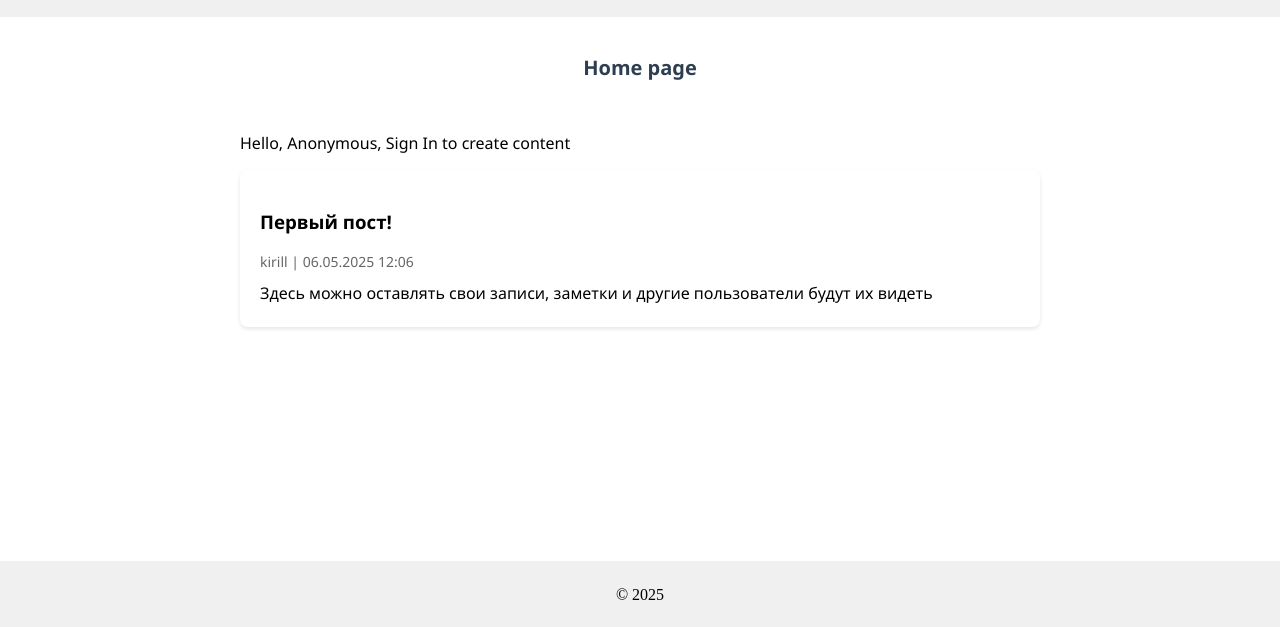
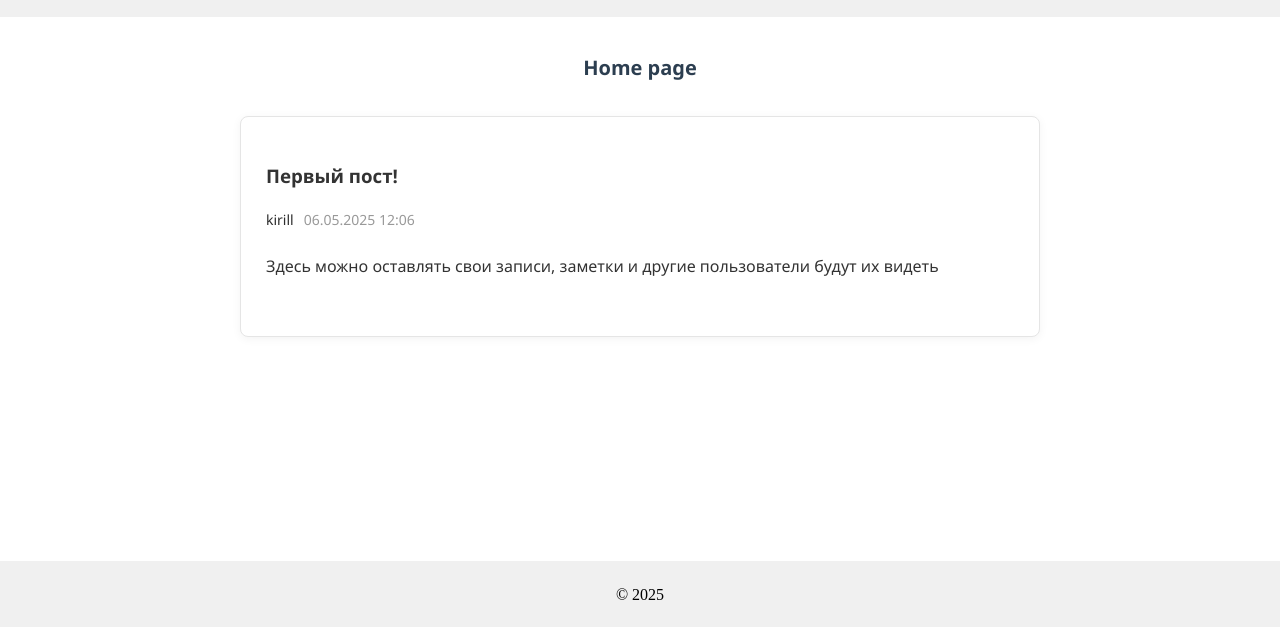
Before and after one commit to never-never-more/fastapi-project, a FastAPI app: page / in a window 1280 px wide. Shown: the part 56-683 px from the top of the page. Run offline with FastAPI, Linux system fonts and the light colour scheme.

Commit message:
write post form with habr style

```diff
--- a/static/site.css
+++ b/static/site.css
@@ -133,43 +133,114 @@ form a {
     margin-top: 3px;
 }
 
-/* Оформление блога */
+
+/*  Оформление блога ----------------------------------------------------------- */
+
+/* Общий контейнер блога */
 .blog-container {
     max-width: 800px;
     margin: 0 auto;
     padding: 20px;
+    font-family: 'Segoe UI', 'Helvetica Neue', Arial, sans-serif;
+    line-height: 1.6;
+    color: #333;
 }
 
-.create-post {
-    background: #f5f5f5;
-    padding: 20px;
-    border-radius: 8px;
+/* Заголовок поста */
+.post-title {
+    font-size: 24px;
+    font-weight: 700;
+    margin-bottom: 15px;
+    color: #2d2d2d;
+}
+
+/* Мета-информация (автор, дата) */
+.post-meta {
+    display: flex;
+    align-items: center;
+    margin-bottom: 20px;
+    font-size: 14px;
+    color: #757575;
+}
+
+.post-meta .author {
+    font-weight: 500;
+    color: #2d2d2d;
+    margin-right: 10px;
+}
+
+.post-meta .date {
+    color: #999;
+}
+
+/* Содержимое поста */
+.post-content {
+    font-size: 16px;
+    line-height: 1.8;
     margin-bottom: 30px;
 }
 
-.create-post textarea {
+.post-content p {
+    margin-bottom: 20px;
+}
+
+/* Карточка поста */
+.post-card {
+    background: #fff;
+    border-radius: 8px;
+    padding: 25px;
+    margin-bottom: 30px;
+    box-shadow: 0 2px 10px rgba(0, 0, 0, 0.05);
+    border: 1px solid #e5e5e5;
+}
+
+/* Кнопки и интерактивные элементы */
+.post-actions {
+    display: flex;
+    gap: 15px;
+    margin-top: 20px;
+}
+
+.btn {
+    padding: 8px 16px;
+    border-radius: 4px;
+    font-size: 14px;
+    cursor: pointer;
+    border: none;
+}
+
+.btn-primary {
+    background: #3d7ab6;
+    color: white;
+}
+
+.btn-outline {
+    background: none;
+    border: 1px solid #d9d9d9;
+    color: #3d7ab6;
+}
+
+/* Форма создания поста */
+.create-post-form {
+    background: #f9f9f9;
+    padding: 25px;
+    border-radius: 8px;
+    margin-bottom: 40px;
+}
+
+.form-group {
+    margin-bottom: 20px;
+}
+
+.form-control {
     width: 100%;
-    min-height: 100px;
     padding: 10px;
-    margin-bottom: 10px;
     border: 1px solid #ddd;
     border-radius: 4px;
+    font-size: 16px;
 }
 
-.post {
-    background: white;
-    padding: 20px;
-    margin-bottom: 20px;
-    border-radius: 8px;
-    box-shadow: 0 2px 4px rgba(0,0,0,0.1);
+textarea.form-control {
+    min-height: 150px;
+    resize: vertical;
 }
-
-.post-meta {
-    color: #666;
-    font-size: 14px;
-    margin: 10px 0;
-}
-
-.post-content {
-    line-height: 1.6;
-}
--- a/templates/home.html
+++ b/templates/home.html
@@ -6,29 +6,29 @@
 
 <div class="blog-container">
         {%if username %}
-        <p>Hello there, {{ username }}!</p>
-        It's {{ date.strftime("%A, %d %B, %Y at %X") }}.
-        <div class="create-post">
-                <form action="/posts" method="post">
-                        <h3>Написать пост</h3>
-                        <input type="text" name="title" placeholder="Title" required>
-                        <textarea name="content" placeholder="Enter text here" required></textarea>
-                        <button type="submit">Отправить</button>
+        <div class="create-post-form">
+                <h3>Написать пост</h3>
+                <form method="post">
+                        <div class="form-group">
+                                <input type="text" class="form-control" name="title" placeholder="Title" required>
+                        </div>
+                        <div class="form-group">
+                                <textarea name="content" placeholder="Enter text here" required></textarea>
+                        </div>
+                        <button type="submit" class="btn btn-primary">Отправить</button>
                 </form>
         </div>
-        {% else %}
-        <p>Hello, Anonymous, Sign In to create content</p>
         {% endif %}
 
-        <div class="posts-list">
+        <div class="post-card">
                 {% for post in posts %}
                 <div class="post">
                         <h3>{{ post.title }}</h3>
-                        <p class="post-meta">
-                                {{ post.author.username }} |
-                                {{ post.date.strftime('%d.%m.%Y %H:%M') }}
-                        </p>
-                        <div class="post-content"> {{ post.content }} </div>
+                        <div class="post-meta">
+                                <span class="author"> {{ post.author.username }} </span>
+                                <span class="date"> {{ post.date.strftime('%d.%m.%Y %H:%M') }} </span>
+                        </div>
+                        <div class="post-content"> <p>{{ post.content }}</p> </div>
                 </div>
                 {% else %}
                 <p>Постов нет! Создайте первый</p>
```
